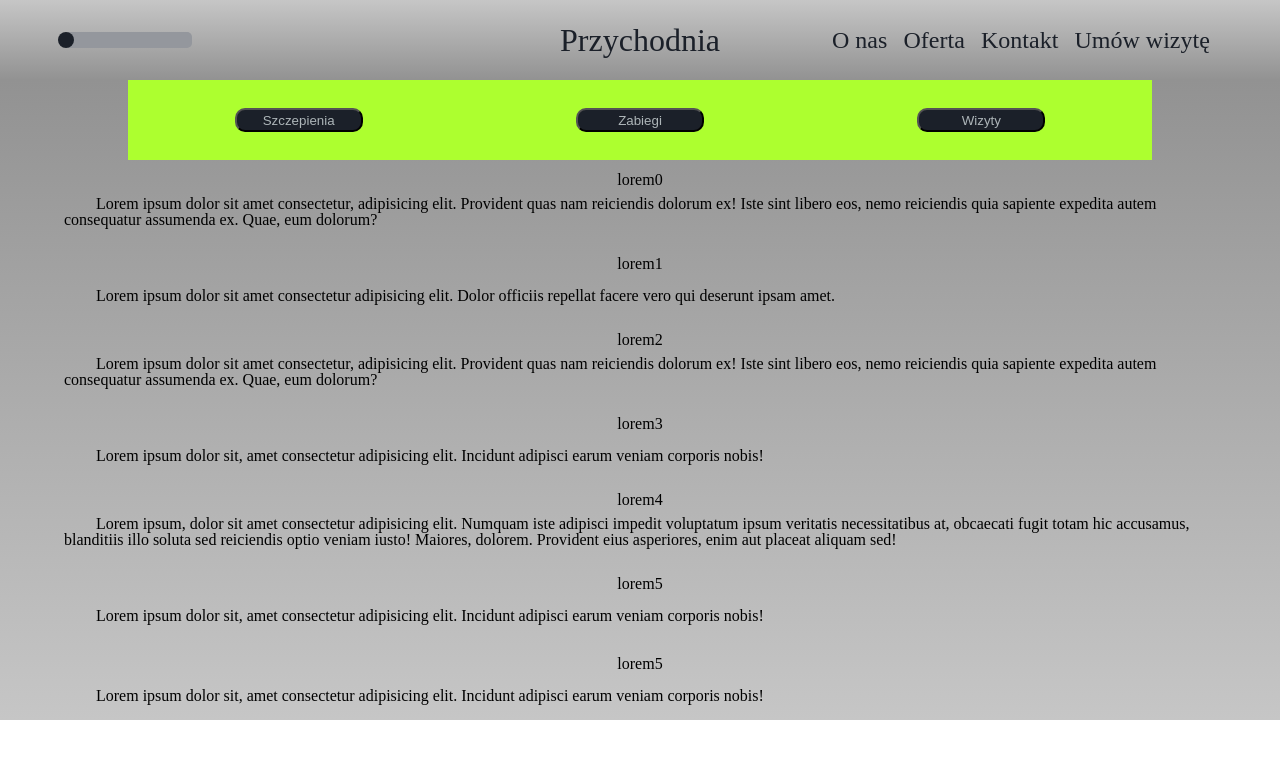
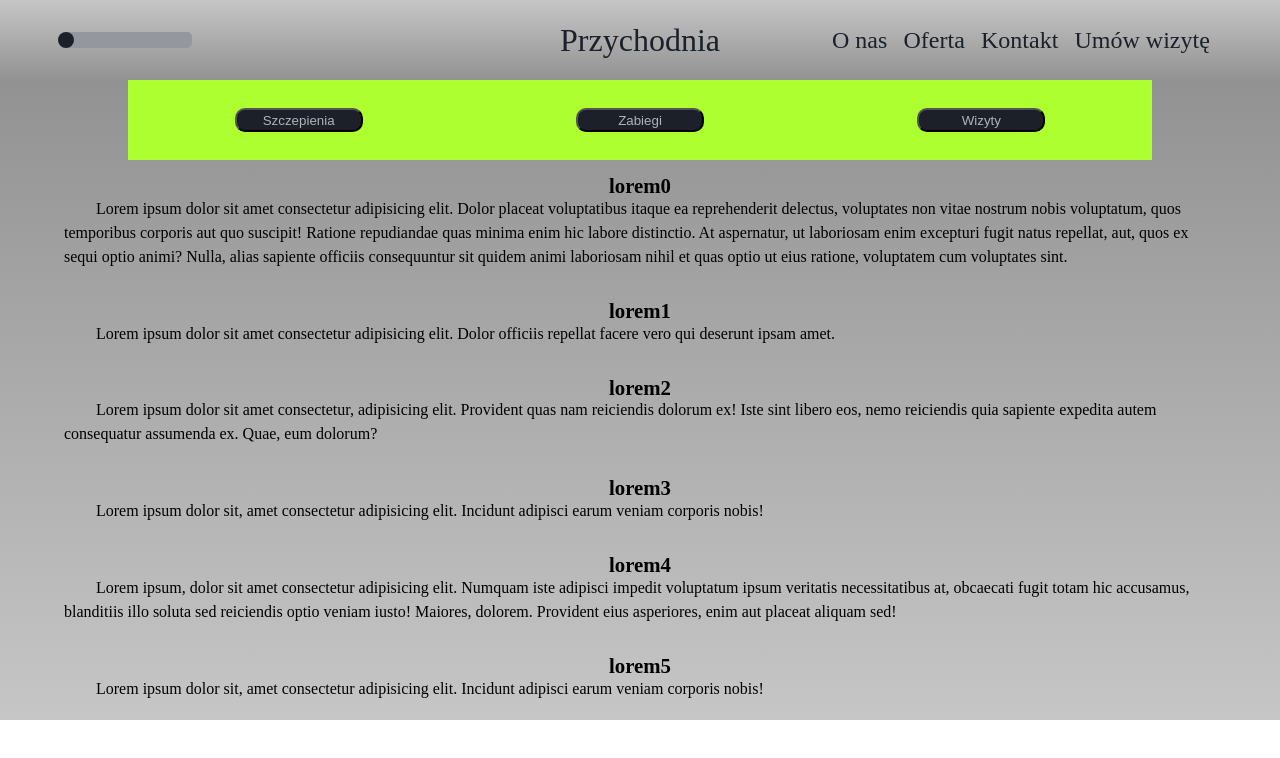
Before and after one commit to Kadavi95/ProjectMiniWeb, a React (Create React App) app: page /vaccinate in a window 1280 px wide. Shown: the top 758 px of the page. Built offline with nearby package versions, Linux system fonts and the light colour scheme.

Commit message:
actualised base

```diff
--- a/src/Components/pages/innerPages/Vaccinate.js
+++ b/src/Components/pages/innerPages/Vaccinate.js
@@ -3,7 +3,9 @@ import '../../../sass/Vaccinate.scss';
 const VaccinatesBase = [
     {
         type: 'lorem0',
-        description: 'Lorem ipsum dolor sit amet consectetur, adipisicing elit. Provident quas nam reiciendis dolorum ex! Iste sint libero eos, nemo reiciendis quia sapiente expedita autem consequatur assumenda ex. Quae, eum dolorum?',
+        description: 'Lorem ipsum dolor sit amet consectetur adipisicing elit. Dolor placeat voluptatibus itaque ea reprehenderit delectus, voluptates non vitae nostrum nobis voluptatum, quos temporibus corporis aut quo suscipit! Ratione repudiandae quas minima enim hic labore distinctio. At aspernatur, ut laboriosam enim excepturi fugit natus repellat, aut, quos ex sequi optio animi? Nulla, alias sapiente officiis consequuntur sit quidem animi laboriosam nihil et quas optio ut eius ratione, voluptatem cum voluptates sint.',
+
+
     },
     {
         type: 'lorem1',
@@ -26,9 +28,14 @@ const VaccinatesBase = [
         description: 'Lorem ipsum dolor sit, amet consectetur adipisicing elit. Incidunt adipisci earum veniam corporis nobis!',
     },
     {
-        type: 'lorem5',
-        description: 'Lorem ipsum dolor sit, amet consectetur adipisicing elit. Incidunt adipisci earum veniam corporis nobis!',
+        type: 'lorem6',
+        description: 'Lorem ipsum dolor sit amet consectetur, adipisicing elit. Inventore nemo officia sapiente vel esse iure quidem reiciendis culpa atque porro? Neque sit perspiciatis minus aliquam blanditiis numquam beatae sunt quis saepe nobis magnam quisquam, repellendus nisi ducimus dolores iusto aperiam dignissimos doloribus possimus. Nemo eos, officia ut quibusdam nisi blanditiis quis autem sunt hic, eveniet voluptatem doloremque!',
+
     },
+    {
+        type: 'lorem7',
+        description: 'Lorem ipsum, dolor sit amet consectetur adipisicing elit. Numquam iste adipisci impedit voluptatum ipsum veritatis necessitatibus at, obcaecati fugit totam hic accusamus, blanditiis illo soluta sed reiciendis optio veniam iusto! Maiores, dolorem. Provident eius asperiores, enim aut placeat aliquam sed!'
+    }
 
 
 ];
--- a/src/sass/Vaccinate.scss
+++ b/src/sass/Vaccinate.scss
@@ -11,18 +11,24 @@
         overflow: scroll;
         max-height: 70vh;
         .singleVaccineLiElement{
-            height: 10vh;
+            height: 20vh;
             display: flex;
             flex-direction: column;
             justify-content: space-around;
-            margin-top: 1vh;
-            margin-bottom: 1vh;
+            margin-top: 2vh;
+            margin-bottom: 2vh;
+
             .singleVaccineHElement{
+                font-weight: bold;
                 text-align: center;
+                font-size: 1.3rem;
             }
             .singleVaccinePElement{
+
                 text-align: left;
                 text-indent: 2rem;
+                font-size: 1rem;
+                line-height: 1.5rem
 
             }
         }
```
